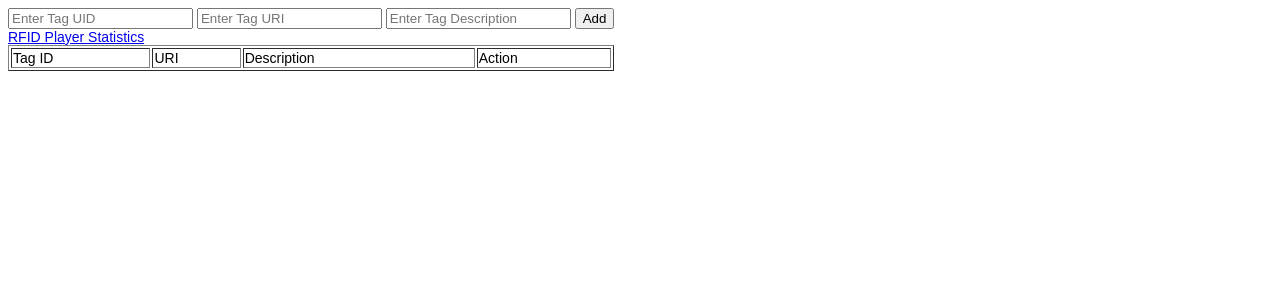
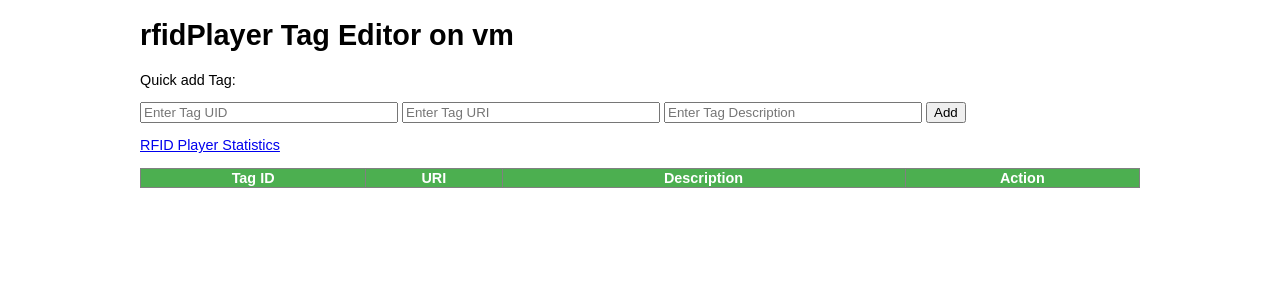
Before and after one commit to perrin-1/rfidplayer, a PHP site: page / in a window 1280 px wide. Shown: the top 300 px of the page. Run offline with PHP 8.4, Linux system fonts and the light colour scheme; lists and menus that the app fills with data are empty.

Commit message:
updates
updates

```diff
--- a/tag-editor/index.php
+++ b/tag-editor/index.php
@@ -58,7 +58,7 @@ if( isset($_REQUEST['delete']) ){
 }
 
 //getting last read tag
-$lasttag = $db->getLastReadTag()->fetchArray();
+//$lasttag = $db->getLastReadTag()->fetchArray();
 
 
 // to show updating form
@@ -69,22 +69,42 @@ $isEdit = isset($_REQUEST['edit']) ? true : false;
 <!DOCTYPE html>
 <html>
 <head>
-	<title>rfidPlayer Tag Editor</title>
+	<title>rfidPlayer Tag Editor on <?php echo gethostname(); ?></title>
 	<style type="text/css">
 		.red { color: red; }
 		.green { color: green; }
-    body { font-family: Sans-serif; font-size: 0.875em;}
+    body { font-family: Sans-serif; font-size: 0.9em;}
+    table {
+      border-collapse: collapse;
+      width: 100%;
+    }
+    h, td {
+      text-align: left;
+      padding: 8px;
+    }
+    tr:nth-child(even){background-color: #f2f2f2}
+    tr.edit-row  {background-color: #f2dede;}
+    th {
+      background-color: #4CAF50;
+      color: white;
+    }
+    input[type="text"] {
+      width: 25%;
+    }
 	</style>
 </head>
 <body>
-	<div style="margin: 0 auto; width: auto; display: inline-block">
+	<div style="margin: 0 auto; width: 100%; max-width: 1000px; display: inline-block overflow-x:auto;">
 		<div>
+			<h1>rfidPlayer Tag Editor on <?php echo gethostname(); ?> </h1>
+      <p style="display:<?php echo $isEdit ? 'none':'block'; ?>">Quick add Tag:
         <form style="display:<?php echo $isEdit ? 'none':'block'; ?>" action="" method="post">
   				<input type="text" name='tag_id' value="<?php echo isset($_REQUEST['add']) ? $_REQUEST['tag_id'] : ''; ?>" placeholder="Enter Tag UID" required="true">
   				<input type="text" name='tag_uri' placeholder="Enter Tag URI" required="">
           <input type="text" name='tag_desc' placeholder="Enter Tag Description" required="">
   				<input type="submit" name="ADD_TAG" value="Add">
   			</form>
+      </p>
       <a style="display:<?php echo $isEdit ? 'none':'block'; ?>" href="tagstats.php">RFID Player Statistics</a>
 
      <!--  <h3 style="display:<?php echo $isEdit ? 'none':'block'; ?>">Last Tag</h3>
@@ -95,6 +115,7 @@ $isEdit = isset($_REQUEST['edit']) ? true : false;
 				<input type="submit" name="ADD_TAG" value="Add">
 			</form> -->
 
+      <p style="display:<?php echo $isEdit ? 'block':'none'; ?>">Edit Tag:
   			<form style="display:<?php echo $isEdit ? 'block':'none'; ?>" action="" method="post">
   				<input type="hidden" name="id" value="<?php echo isset($data) ? $data['rowid'] : ''; ?>">
           <input type="text" name="tag_id" value="<?php echo isset($data) ? $data['tag_id'] : ''; ?>">
@@ -102,6 +123,7 @@ $isEdit = isset($_REQUEST['edit']) ? true : false;
   				<input type="text" name='tag_desc' value="<?php echo isset($data) ? $data['tag_desc'] : ''; ?>" placeholder="Enter Tag Description" required="">
   				<input type="submit" name="UPDATE_TAG" value="Save">
   			</form>
+      </p>
 
 			<?php if( isset($_SESSION['msg']) && !empty($_SESSION['msg']) ){ ?>
 			<p class="<?php echo $_SESSION['msg'][0]==0 ? 'red' : 'green';?>"><?php echo $_SESSION['msg'][1];?></p>
@@ -109,24 +131,32 @@ $isEdit = isset($_REQUEST['edit']) ? true : false;
 		</div>
 		<table cellpadding="1" border="1" width="100%">
 			<tr>
-				<td>Tag ID</td>
-				<td>URI</td>
-				<td>Description</td>
-				<td>Action</td>
+				<th>Tag ID</th>
+				<th>URI</th>
+				<th>Description</th>
+				<th>Action</th>
 			</tr>
 			<?php
 			$result = $db->getAll();
 			//echo "<pre>"; print_r($result->fetchArray());
 			//$allData =
-			while($row = $result->fetchArray()) {?>
+			while($row = $result->fetchArray()) {
+        $isEditCurrentRow = $isEdit && $id == $row['rowid'];
+        ?>
 
-			<tr>
+  			<tr <?php echo $isEditCurrentRow ? 'class="edit-row"':'';?>>
+
   				<td><?php echo $row['tag_id'];?></td>
   				<td><?php echo $row['tag_uri'];?></td>
   				<td><?php echo $row['tag_desc'];?></td>
   				<td>
+  					<div style="display: <?php echo $isEditCurrentRow ? 'none':'';?>">
               <a href="?edit=true&id=<?php echo $row['rowid']; ?>">Edit</a> |
     					<a href="?delete=true&id=<?php echo $row['rowid']; ?>" onclick="return confirm('Are you sure?');">Delete</a>
+            </div>
+            <div style="display: <?php echo $isEditCurrentRow ? '':'none';?>">
+              <a href="/">Cancel</a>
+            </div>
   				</td>
   			</tr>
 			<?php } ?>
```
Also changed, not shown: tag-editor/tagstats.php (+26 -8 lines), 1 other file. Lines whose indentation alone changed are shown as unchanged.
